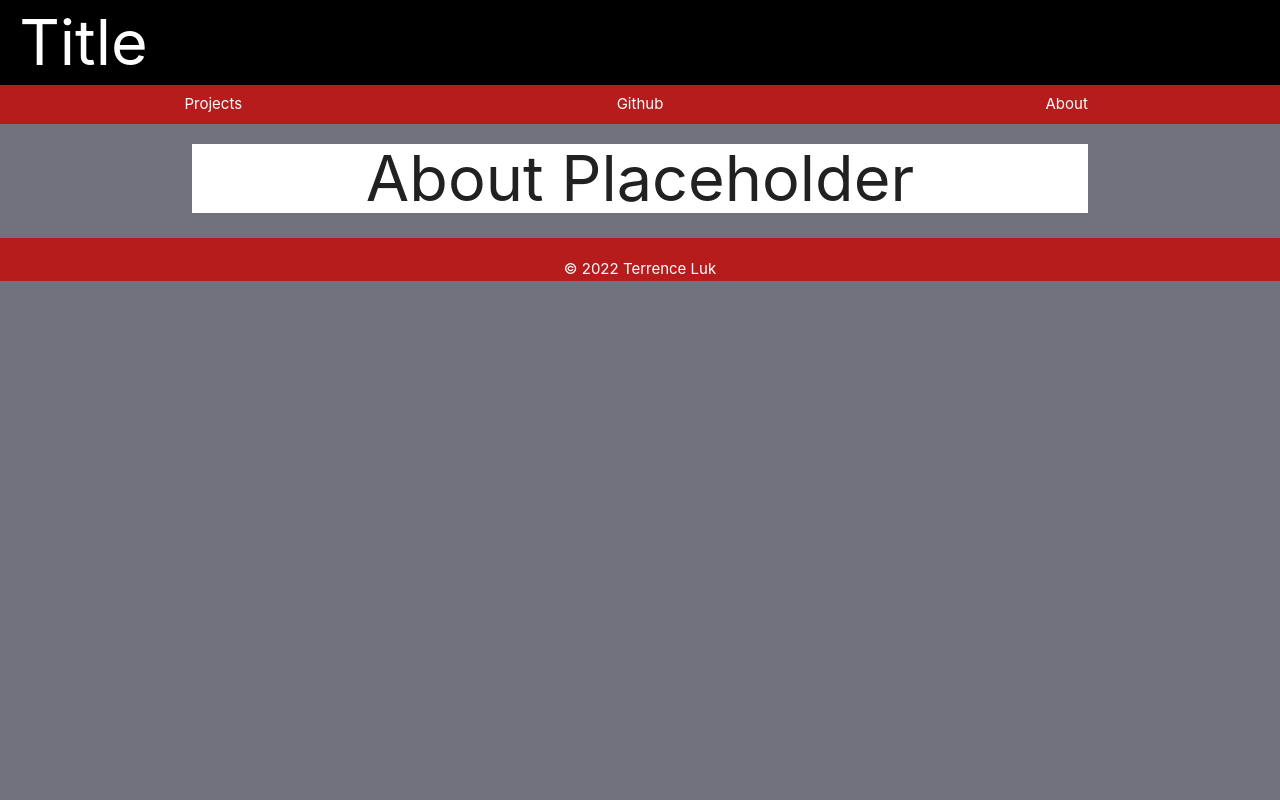
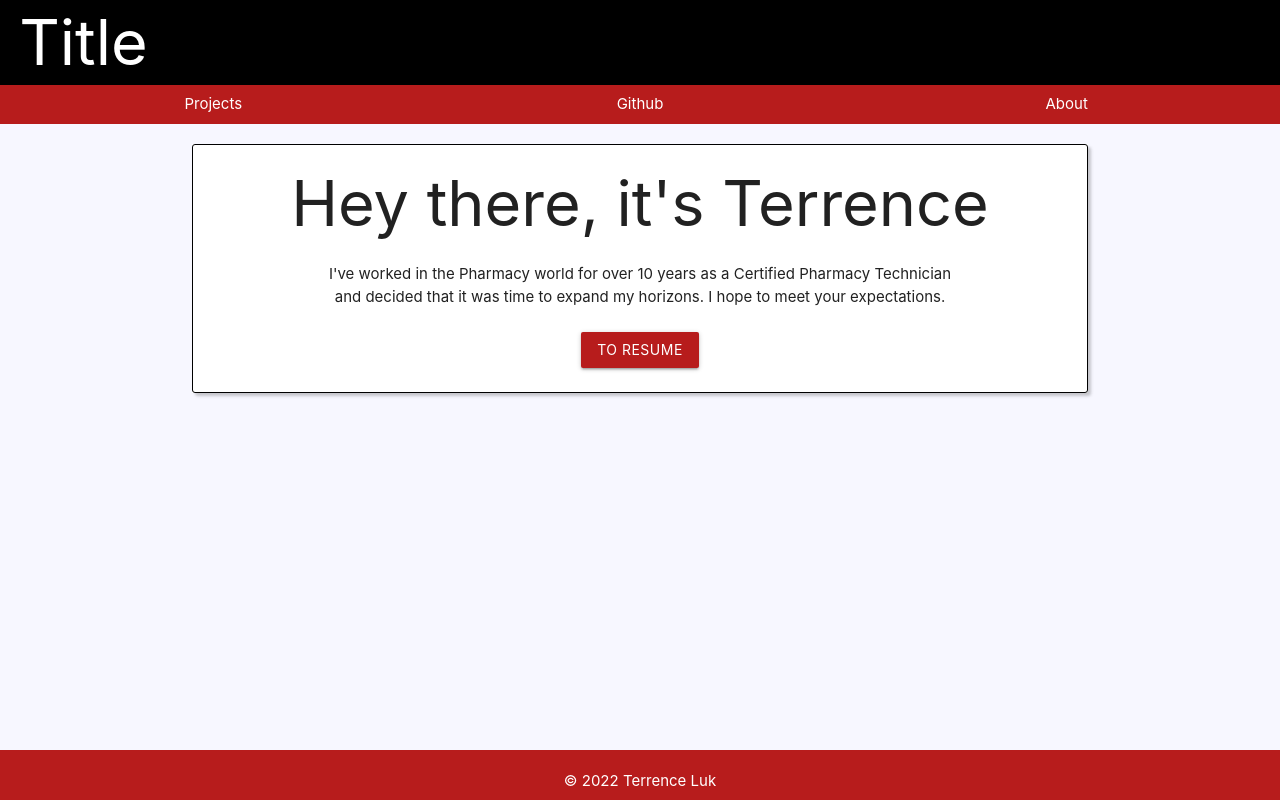
Before and after one commit to redsn/portfolioV1, a React (Create React App) app: page /about in a window 1280 px wide. Built offline with nearby package versions, Linux system fonts and the light colour scheme.

Commit message:
wip: about page v1 finished. need to add resume link

```diff
--- a/src/App.css
+++ b/src/App.css
@@ -76,9 +76,9 @@ a{
   padding-bottom: 1vh solid var(--main-clr-1-highlight) !important;
 }
 
-.body-content{
+/* .body-content{
   height: 100%;
-}
+} */
 
 .body-content h1{
   margin-top: 0;
@@ -87,10 +87,22 @@ a{
 footer{
   margin-top: auto !important;
   /* bottom: 0 !important; */
+  position: absolute;
+  bottom: 0 !important;
+  width: 100%;
+  /* padding-bottom: 1vh; */
+  border-bottom: 1vh solid var(--main-clr-1);
 }
 
+.main-container{
+  padding: 3vh 0;
+  border: 1px solid black;
+  border-radius: 3px;
+  box-shadow: 3px 3px 3px rgb(84, 84, 84, 0.3);
+}
 
-body {
+/* potential footer stickey */
+/* .body-content {
   display: flex;
   min-height: 100vh;
   flex-direction: column;
@@ -98,4 +110,4 @@ body {
 
 main {
   flex: 1 0 auto;
-}
+} */
--- a/src/App.js
+++ b/src/App.js
@@ -22,7 +22,6 @@ function App() {
     <div className="App">
         <Header/>
         <div className='body-content'>
-        {/* <h1>Placeholder in App.js</h1> */}
         <Main/>
         </div>
         <Footer/>
--- a/src/index.css
+++ b/src/index.css
@@ -11,7 +11,7 @@ body {
     sans-serif;
   -webkit-font-smoothing: antialiased;
   -moz-osx-font-smoothing: grayscale;
-  background-color: #72727E;
+  background-color: #F7F7FF;
 }
 
 code {
--- a/src/pages/About.js
+++ b/src/pages/About.js
@@ -1,3 +1,18 @@
+//===
+// Imports
+//===
+import styled from 'styled-components';
+
+//==
+// Style
+//==
+
+const StyledAbout = styled.div`
+    .container p{
+        margin-bottom: 3vh;
+    }
+`
+
 //===
 // Component
 //===
@@ -5,7 +20,21 @@
 const About = () => {
     return(
         <>
-        <h1>About Placeholder</h1>
+        <StyledAbout>
+        <div className="main-container">
+            <h1>Hey there, it's Terrence</h1>
+                <div className="container">
+                    <p> I've worked in the Pharmacy world for over 10 years as a Certified Pharmacy Technician and decided that it was time to expand my horizons.
+                        I hope to meet your expectations.
+                    </p>
+                    <a href="http://google.com" className="red darken-4 btn" target="_blank" rel="noreferrer">
+                        <div>
+                        To Resume
+                        </div>
+                    </a>
+                </div>
+        </div>
+        </StyledAbout>
         </>
     )
 }
```
